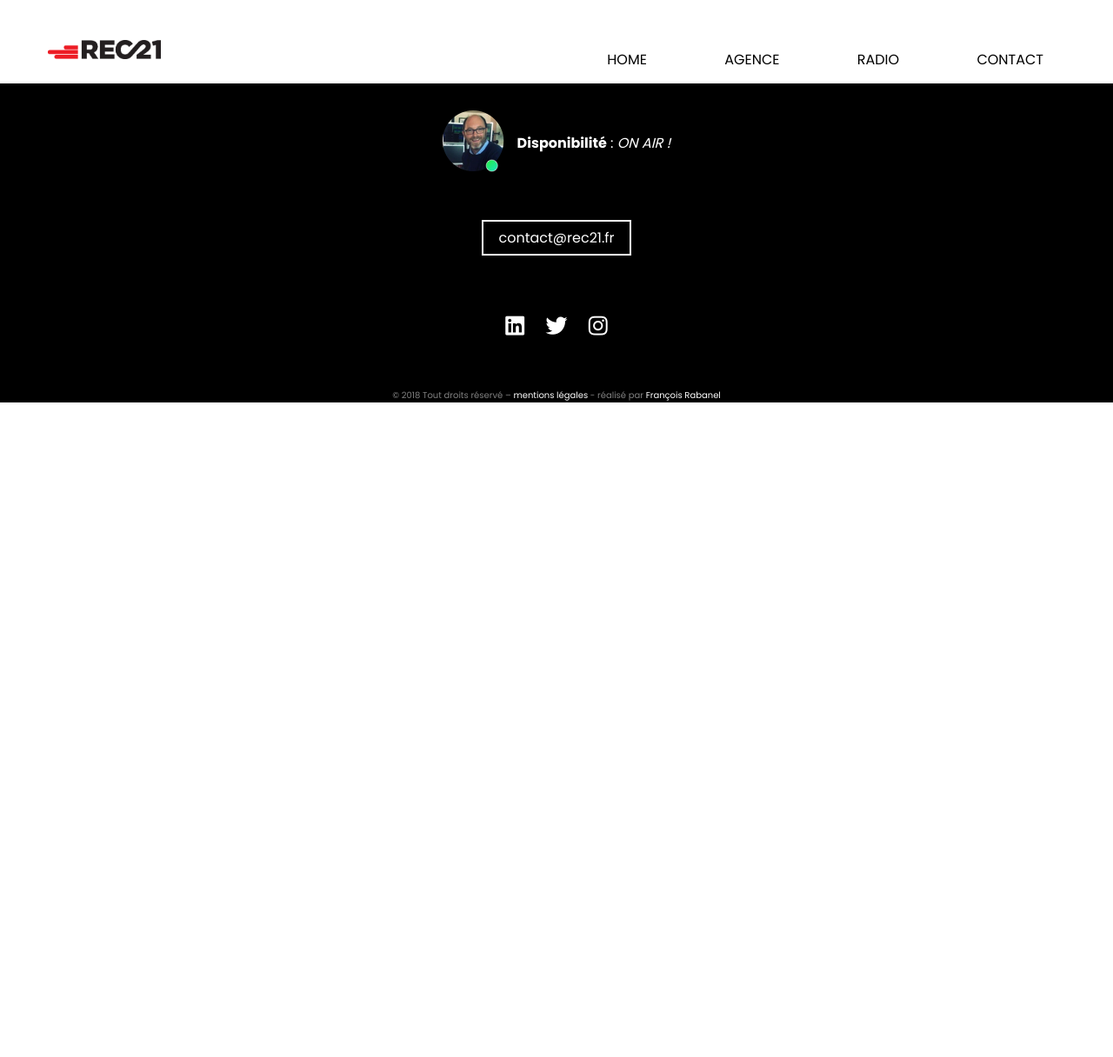
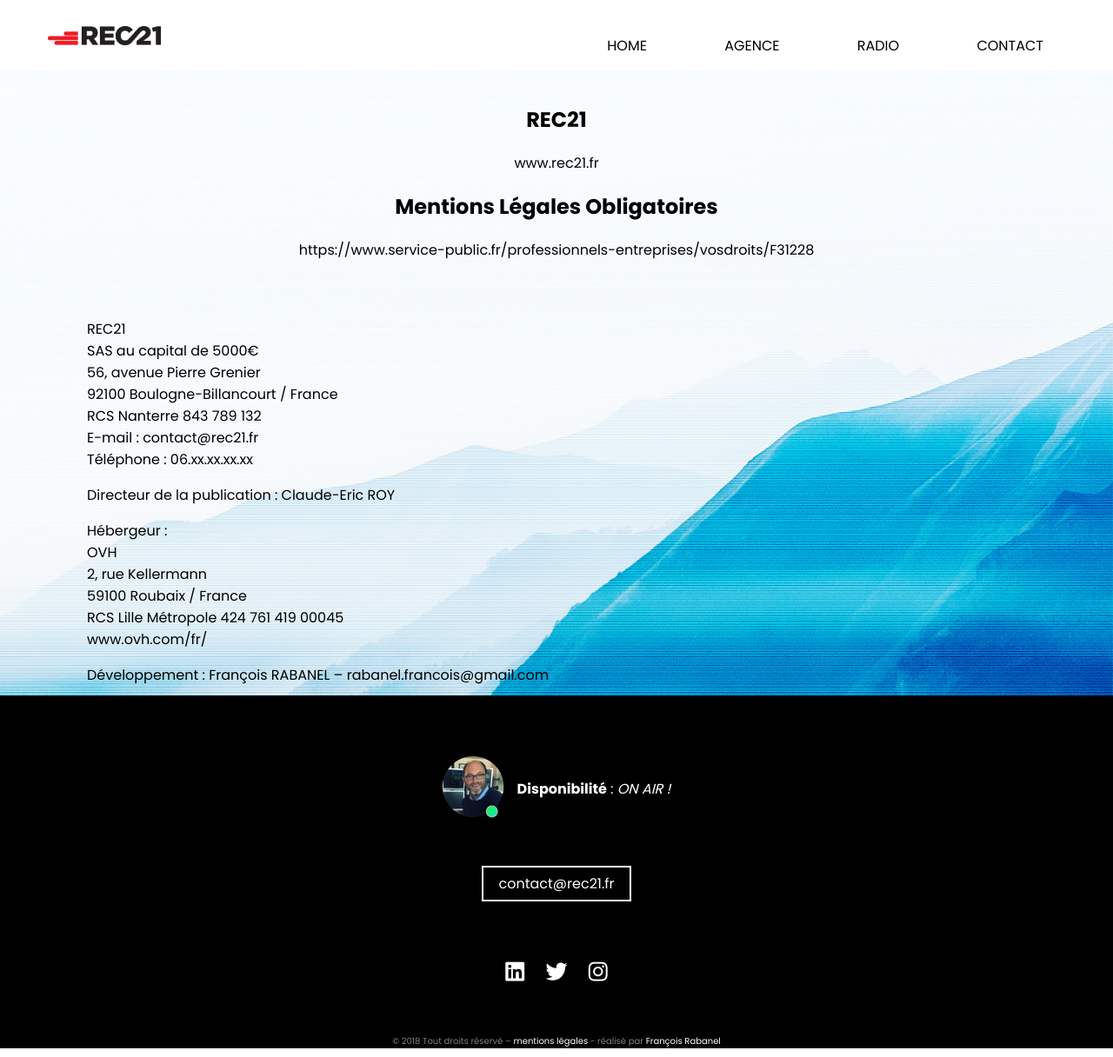
Before and after one commit to FrancoisRab/ClaudE-website, a Flask app: page /mentions in a window 1280 px wide. Shown: the whole page at 87% size. Before the commit the page ends 463 px from the top, so only its background shows below. Run offline with Flask 2, Linux system fonts and the light colour scheme; some libraries are stand-ins or nearby versions.

Commit message:
mentions legales page ok

```diff
--- a/static/css/app.css
+++ b/static/css/app.css
@@ -5,7 +5,7 @@
 @import 'agence.css';
 @import 'radio.css';
 @import 'contact.css';
-@import 'mentions-legales.css';
+@import 'mentions.css';
 
 body {
   font-family: 'Poppins', sans-serif;
--- /dev/null
+++ b/static/css/mentions.css
@@ -0,0 +1,18 @@
+.mentions-wrapper {
+    padding-top: 10vh;
+    height: 100vh;
+    padding: 100px;
+}
+.mentions-header {
+    padding-bottom: 50px;
+}
+
+
+@media (max-width: 800px) {
+    .mentions-wrapper {
+        padding: 10px;
+    }
+    .mentions-header {
+        padding-top: 50px;
+    }
+}
--- a/templates/pages/mentions-legales.html
+++ b/templates/pages/mentions-legales.html
@@ -1,8 +1,43 @@
 {% extends 'layout/default.html'%}
-{% block title %} Mentions Légales - {{ super() }}{% endblock %}
+{% block title %} Mentions légales - {{ super() }}{% endblock %}
 
 {% block body %}
-    <div class="hello">
-        <p>MENTIONS LEGALES</p>
+    <div class="mentions-wrapper">
+        <div class="mentions-header txt-center">
+            <h1>REC21</h1>
+            <a href="http://www.rec21.fr" target="_blank">www.rec21.fr</a>
+            <h2>Mentions Légales Obligatoires</h2>
+            <a href="https://www.service-public.fr/professionnels-entreprises/vosdroits/F31228" target="_blank">https://www.service-public.fr/professionnels-entreprises/vosdroits/F31228</a>
+        </div>
+        <div>
+            <p>
+                REC21 <br>
+                SAS au capital de 5000€ <br>
+                56, avenue Pierre Grenier <br>
+                92100 Boulogne-Billancourt / France <br>
+                RCS Nanterre 843 789 132 <br>
+                E-mail : contact@rec21.fr <br>
+                Téléphone : 06.xx.xx.xx.xx <br>
+            </p>
+
+
+            <p>
+                Directeur de la publication : Claude-Eric ROY
+            </p>
+
+            <p>
+                Hébergeur : <br>
+                OVH <br>
+                2, rue Kellermann <br>
+                59100 Roubaix / France <br>
+                RCS Lille Métropole 424 761 419 00045 <br>
+                <a href="www.ovh.com/fr/" target="_blank">www.ovh.com/fr/</a> <br>
+            </p>
+
+
+            <p>
+                Développement : François RABANEL – rabanel.francois@gmail.com
+            </p>
+        </div>
     </div>
 {% endblock body %}
```
